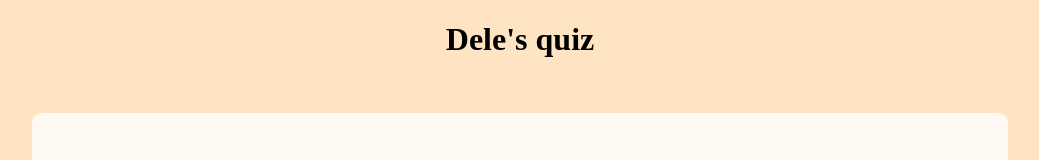
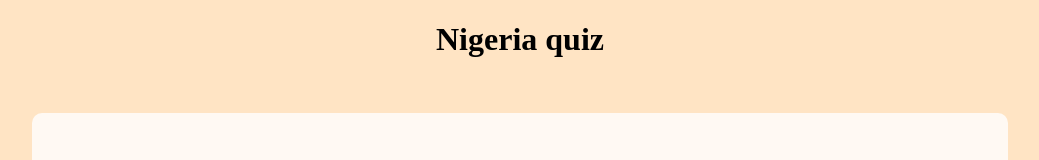
Before and after one commit to dadetifa1/Quiz-app, a plain HTML site: page index.html in a window 1280 px wide. Shown: the top 160 px of the page, without its empty margins (120-1159 px from the left). Drawn offline with nearby package versions, Linux system fonts and the light colour scheme.

Commit message:
changed title

```diff
--- a/index.html
+++ b/index.html
@@ -13,7 +13,7 @@
 
 <body>
   <header>
-    <h1>Dele's quiz</h1>
+    <h1>Nigeria quiz</h1>
   </header>
   <main>
   </main>
```
